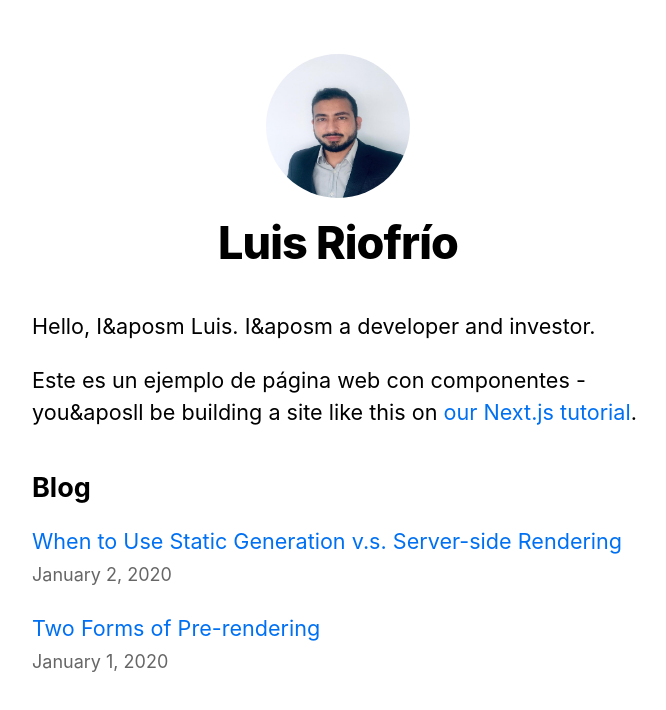
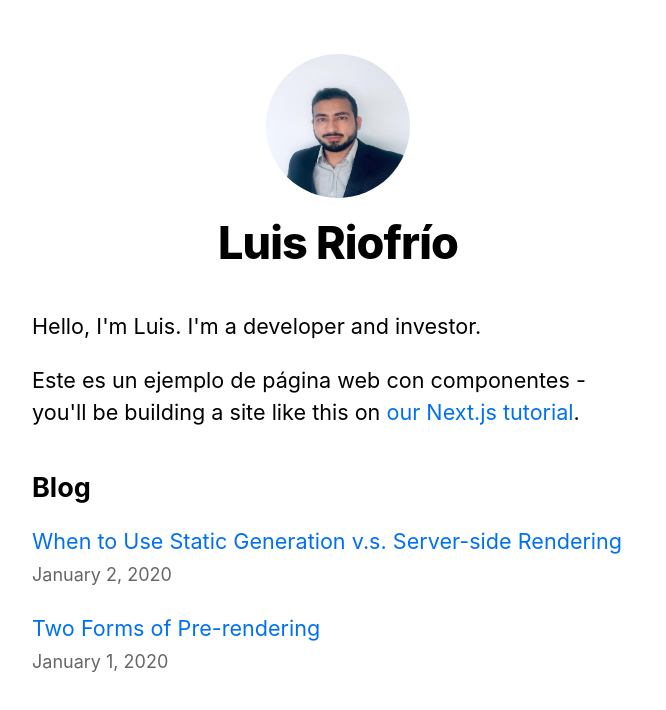
Before and after one commit to lriofrio915/nextjs-blog, a Next.js app: page / in a window 1280 px wide. Shown: the top 710 px of the page, without its empty margins (302-968 px from the left). Built offline with nearby package versions, Linux system fonts and the light colour scheme.

Commit message:
escapar caracteres 2

```diff
--- a/src/pages/index.js
+++ b/src/pages/index.js
@@ -21,9 +21,9 @@ export default function Home({allPostsData}) {
         <title>{siteTitle}</title>
       </Head>
       <section className={utilStyles.headingMd}>
-        <p>Hello, I&aposm Luis. I&aposm a developer and investor.</p>
+        <p>Hello, I&apos;m Luis. I&apos;m a developer and investor.</p>
         <p>
-          Este es un ejemplo de página web con componentes - you&aposll be building a site like this on{' '}
+          Este es un ejemplo de página web con componentes - you&apos;ll be building a site like this on{' '}
           <a href="https://nextjs.org/learn">our Next.js tutorial</a>.
         </p>
       </section>
```
